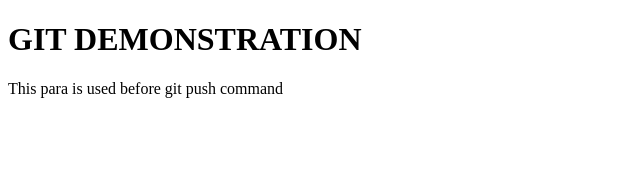
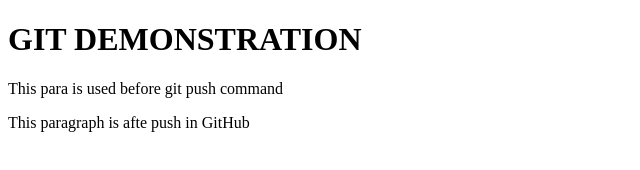
Before and after one commit to SAI-LAKSHMI-NARASIMHA-RAO/G7_CASETOOLS, a plain HTML site: page index.html in a window 1280 px wide. Shown: the whole page, without its empty margins (0-640 px from the left). Drawn offline with Linux system fonts and the light colour scheme.

Commit message:
Updated index.html

```diff
--- a/index.html
+++ b/index.html
@@ -8,5 +8,6 @@
 <body>
     <h1>GIT DEMONSTRATION</h1>
     <p>This para is used before git push command</p>
+    <p>This paragraph is afte push in GitHub</p>
 </body>
 </html>
```
